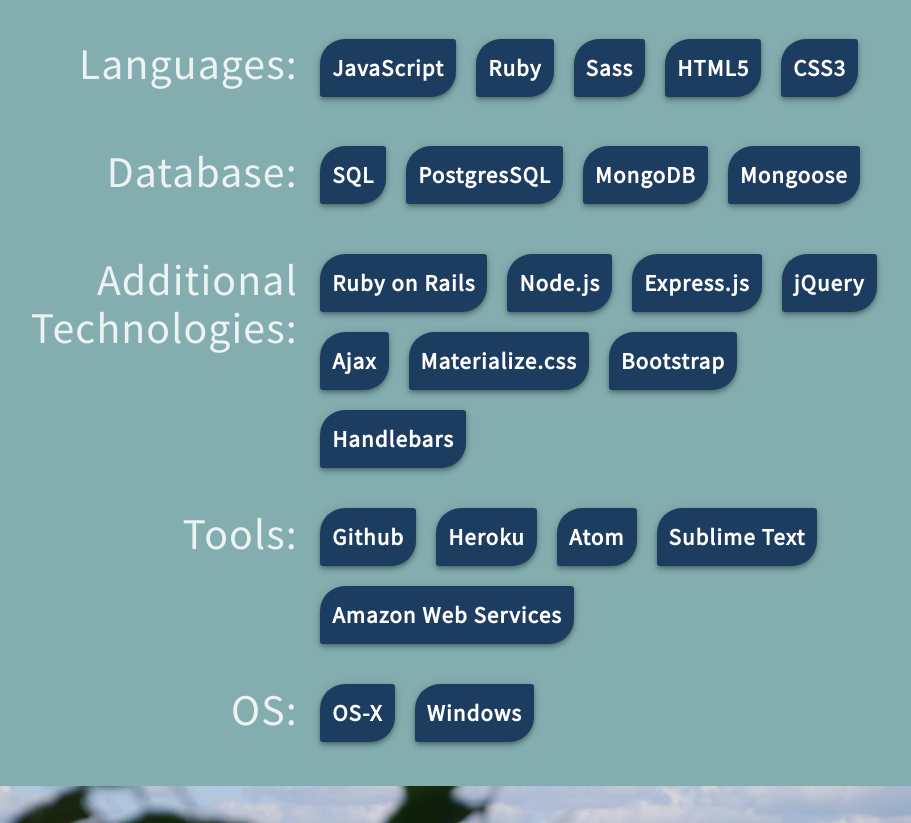
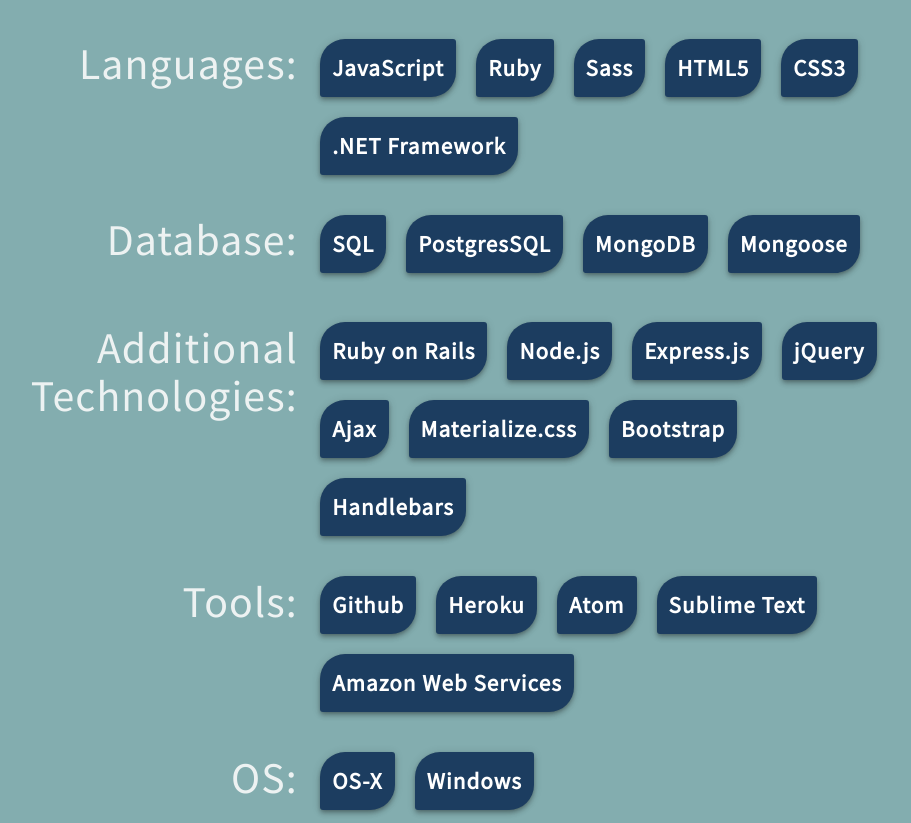
Before and after one commit to TedCart/TedCart.github.io, a plain HTML site: page index.html in a window 1280 px wide. Shown: the part 1314-2137 px from the top of the page, without its empty margins (178-1089 px from the left). Drawn offline with nearby package versions, Linux system fonts and the light colour scheme; a web font is replaced by a local one.

Commit message:
Added 'NET Framework' to Technical Skills

```diff
--- a/index.html
+++ b/index.html
@@ -92,6 +92,9 @@
             </div>
             <div class="item z-depth-2">
               CSS3
+            </div>
+            <div class="item z-depth-2">
+              .NET Framework
             </div>
           </div>
         </div>
```
